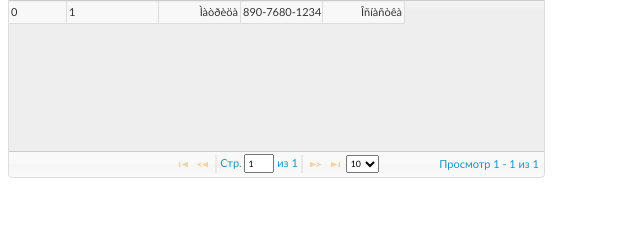
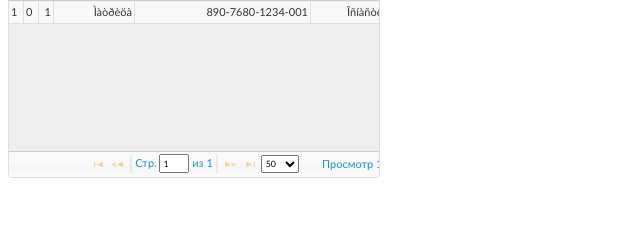
Before and after one commit to godmiv/old_khp, a PHP site: page /kohana/welcome in a window 1280 px wide. Shown: the part 267-507 px from the top of the page, without its empty margins (0-640 px from the left). Run offline with PHP 8.4, Linux system fonts and the light colour scheme; data comes from the database, SQL or seed files in the repository; settings files or empty folders that the repository lacks are supplied; some libraries are stand-ins or nearby versions.

Commit message:
fix row width in grid

```diff
--- a/application/classes/controller/jgrid.php
+++ b/application/classes/controller/jgrid.php
@@ -65,7 +65,8 @@ $s .= "<records>".$count."</records>";
 // be sure to put text data in CDATA
 foreach($result as $row){
 	$s .= "<row id='". $row['id']."'>";
-    $s .= "<cell>". $row['parrent_id']."</cell>";
+    $s .= "<cell>". $row['id']."</cell>";
+	$s .= "<cell>". $row['parrent_id']."</cell>";
     $s .= "<cell>". $row['type_id']."</cell>";
     $s .= "<cell>". $row['name']."</cell>";
     $s .= "<cell>". $row['code']."</cell>";
--- a/application/views/welcome.php
+++ b/application/views/welcome.php
@@ -9,16 +9,16 @@ $(function(){
     mtype: 'POST',
     colNames:['id','parrent_id', 'type_id','name','code','type'],
     colModel :[
-      {name:'id', index:'id', width:55},
-      {name:'parrent_id', index:'parrent_id', width:90},
-      {name:'type_id', index:'type_id', width:80, align:'right'},
+      {name:'id', index:'id', width:10},
+      {name:'parrent_id', index:'parrent_id', width:10},
+      {name:'type_id', index:'type_id', width:10, align:'right'},
       {name:'name', index:'name', width:80, align:'right'},
-      {name:'code', index:'code', width:80, align:'right'},
-      {name:'type', index:'type', width:150, sortable:false}
+      {name:'code', index:'code', width:180, align:'right'},
+      {name:'type', index:'type', width:80,align:'right'}
     ],
     pager: '#pager',
-    rowNum:10,
-    rowList:[10,20,30],
+    rowNum:50,
+    rowList:[10,30,50,100,500],
     sortname: 'id',
     sortorder: 'desc',
     viewrecords: true,
```
